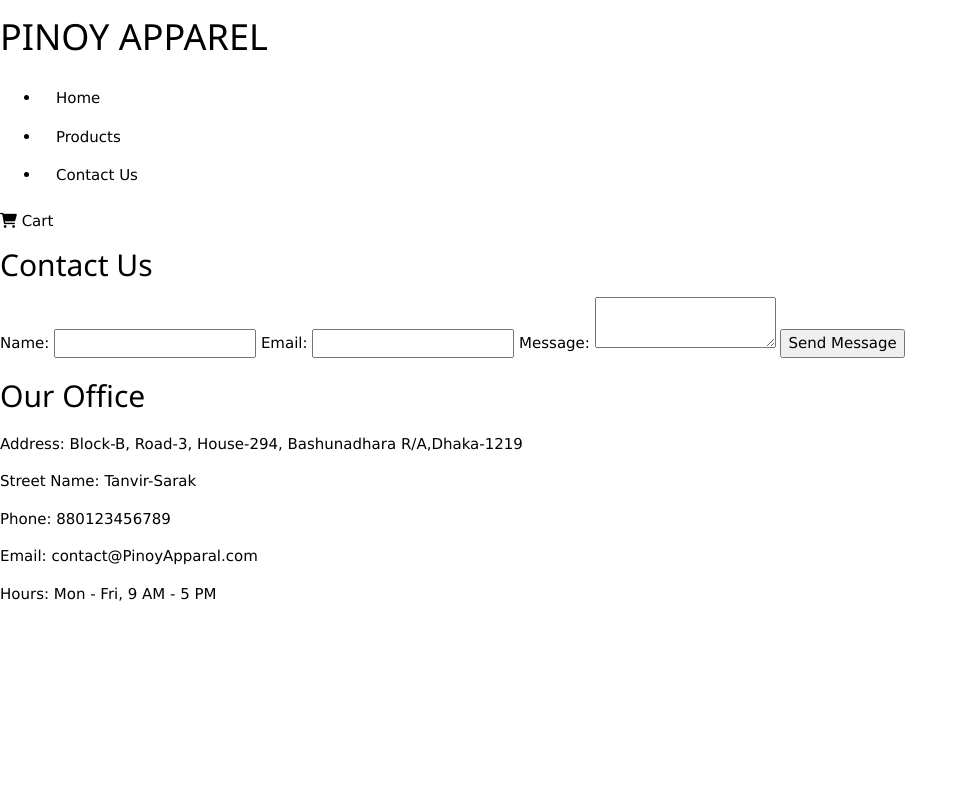
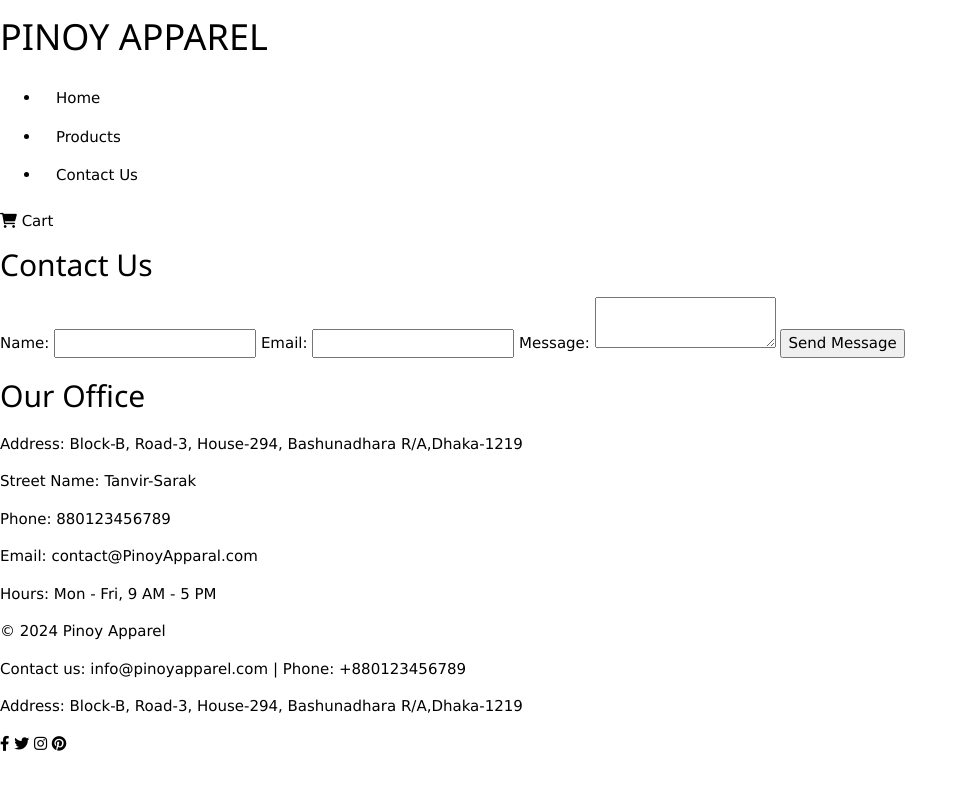
Before and after one commit to itzabd/MIDTERM_OF_MIS455, a plain HTML site: page contact.html in a window 1280 px wide. Shown: the whole page, without its empty margins (0-968 px from the left). Drawn offline with nearby package versions, Linux system fonts and the light colour scheme.

Commit message:
Update contact.html

```diff
--- a/contact.html
+++ b/contact.html
@@ -53,6 +53,21 @@
             <p>Hours: Mon - Fri, 9 AM - 5 PM</p>
         </div>
     </section>
+    <footer>
+        <div class="footer-info">
+            <p>&copy; 2024 Pinoy Apparel</p>
+            <p>Contact us: info@pinoyapparel.com | Phone: +880123456789</p>
+            <p>Address: Block-B, Road-3, House-294, Bashunadhara R/A,Dhaka-1219</p>
+        </div>
+
+        <!-- Social Media Links -->
+        <div class="footer-social">
+            <a href="https://facebook.com/pinoyapparel" target="_blank"><i class="fab fa-facebook-f"></i></a>
+            <a href="https://twitter.com/pinoyapparel" target="_blank"><i class="fab fa-twitter"></i></a>
+            <a href="https://instagram.com/pinoyapparel" target="_blank"><i class="fab fa-instagram"></i></a>
+            <a href="https://pinterest.com/pinoyapparel" target="_blank"><i class="fab fa-pinterest"></i></a>
+        </div>
+    </footer>
 
 </body>
 </html>
```
